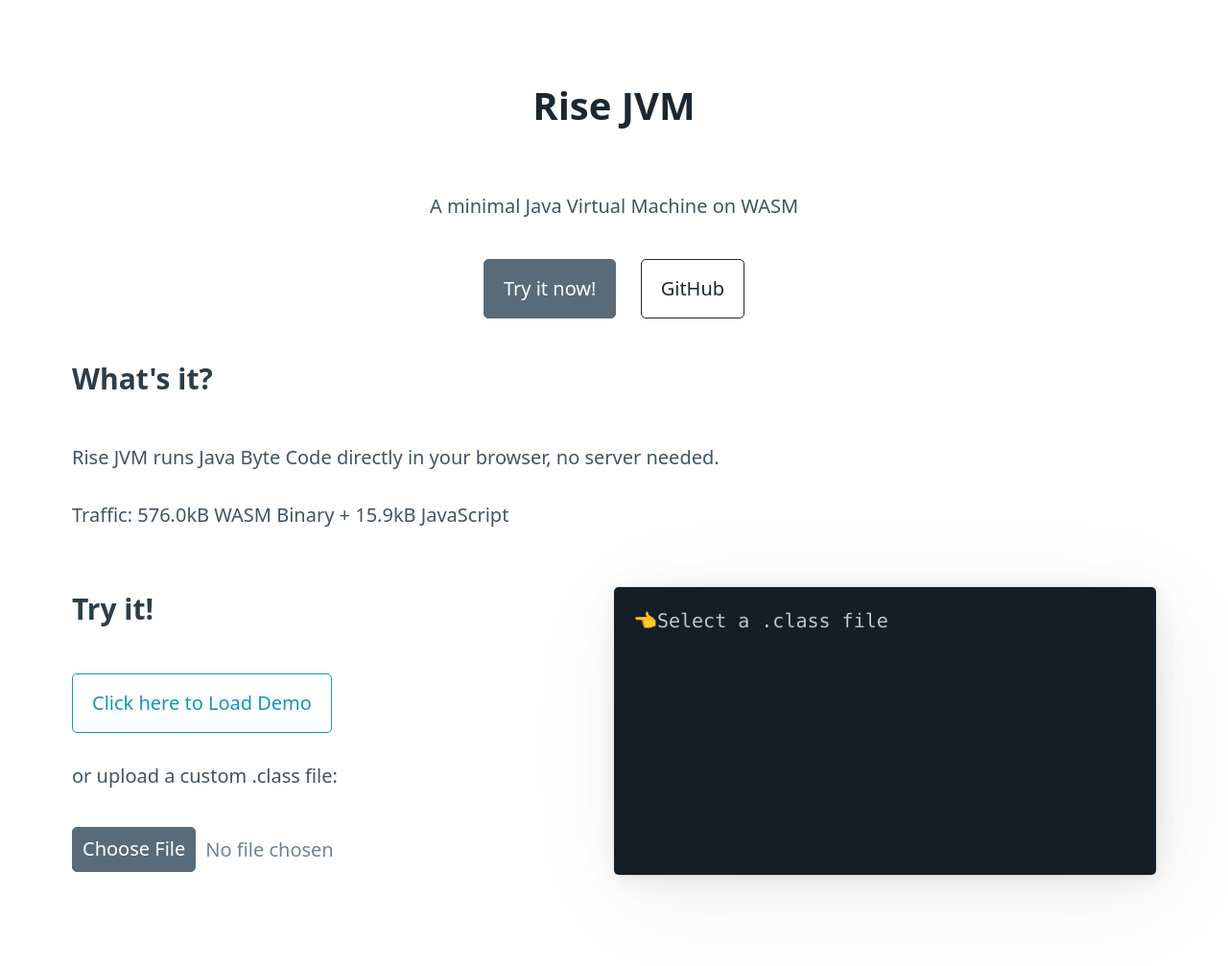
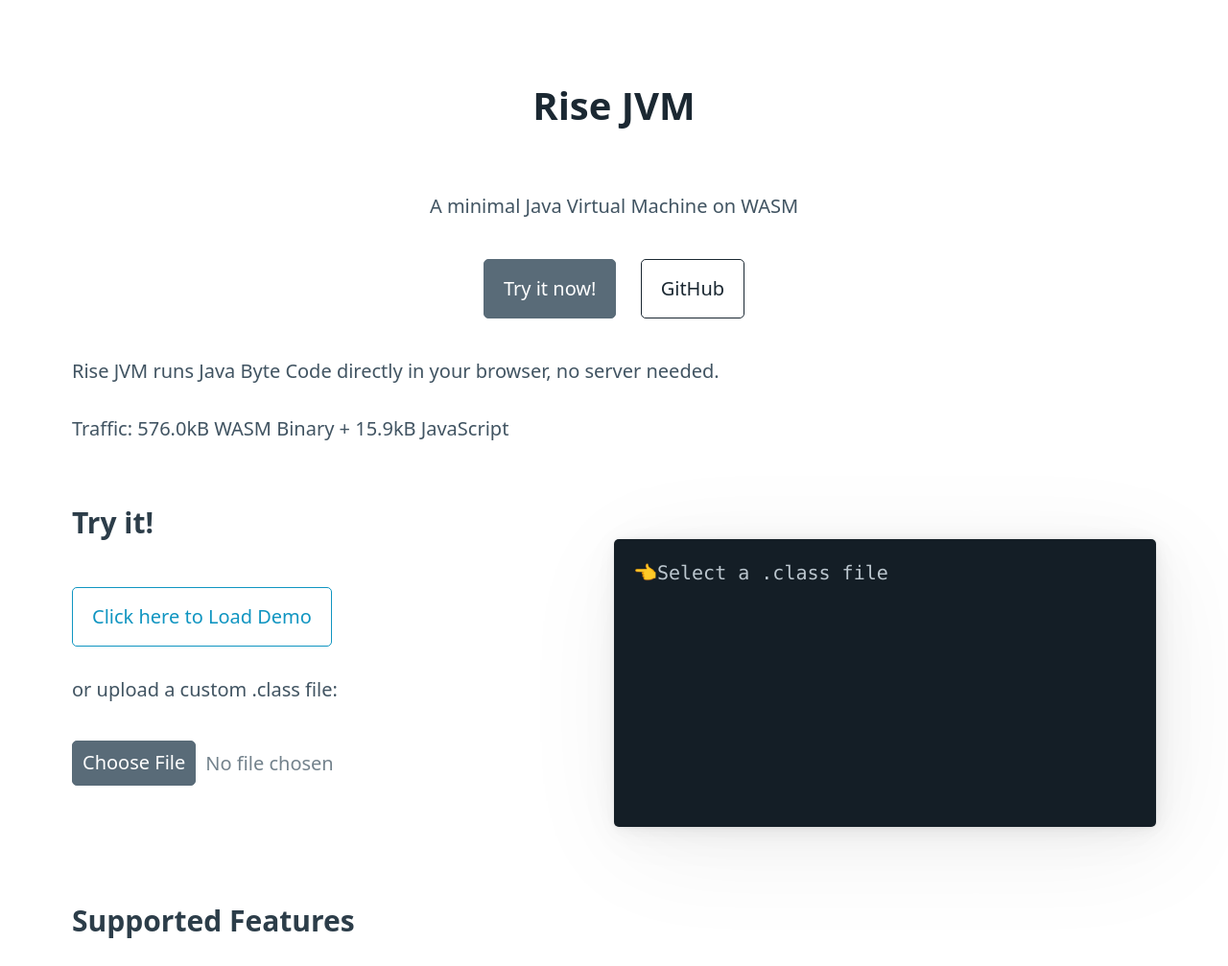
Before and after one commit to AmazingRise/rise-jvm, a plain HTML site: page index.html in a window 1280 px wide. Shown: the top 1007 px of the page at 96% size. Drawn offline with nearby package versions, Linux system fonts and the light colour scheme.

Commit message:
Adjustment on page

```diff
--- a/index.html
+++ b/index.html
@@ -23,12 +23,14 @@
             width: 50%;
         }
         #progress {
-            margin: 10px;
             width: 80%;
             visibility: hidden;
         }
+        #console-wrapper {
+            width: 50%;
+            margin-top: 40px;
+        }
         #console {
-            width: 50%;
             margin: 30px 0;
             display: block;
             height: 300px;
@@ -55,8 +57,6 @@
         </p>
     </div>
 
-
-    <h3>What's it?</h3>
     <p>
         Rise JVM runs Java Byte Code directly in your browser, no server needed.
     </p>
@@ -65,20 +65,19 @@
     <div id="try">
         <div id="desc">
             <h3>Try it!</h3>
+
             <p><a href="#try" role="button" onclick="load_demo()" class="dense outline">Click here to Load Demo</a></p>
             <p>or upload a custom .class file:</p>
-            <p>
-                <input type="file" id="file-selector" accept=".class">
-            </p>
-            <p id="demo">
-
-            </p>
+            <input type="file" id="file-selector" accept=".class">
             <progress id="progress"> </progress>
         </div>
-        <article id="console" data-theme="dark">
-            <p id="text">👈Select a .class file</p>
-        </article>
+        <div id="console-wrapper">
+            <article id="console" data-theme="dark">
+                <p id="text">👈Select a .class file</p>
+            </article>
+        </div>
     </div>
+
 
     <!--<script src="./wasm_exec.js"></script>-->
     <script src="index.js"></script>
```
